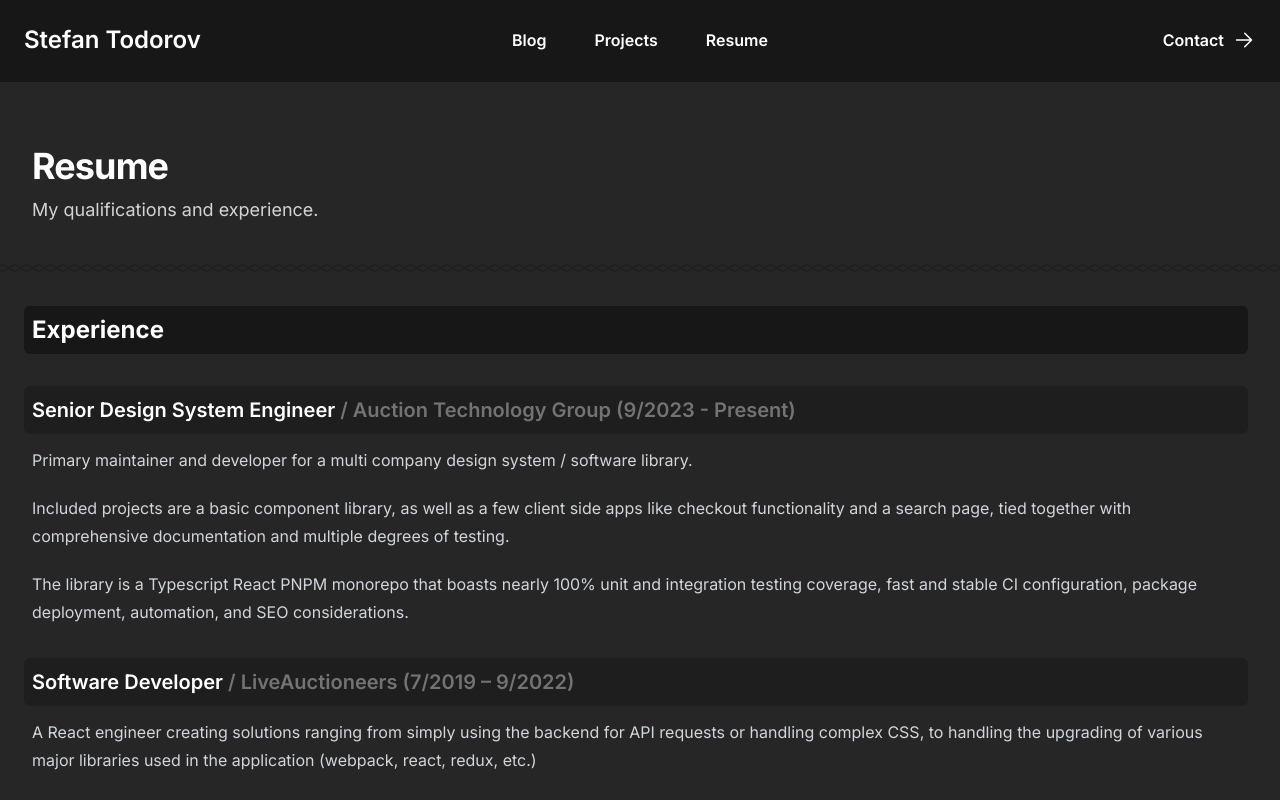
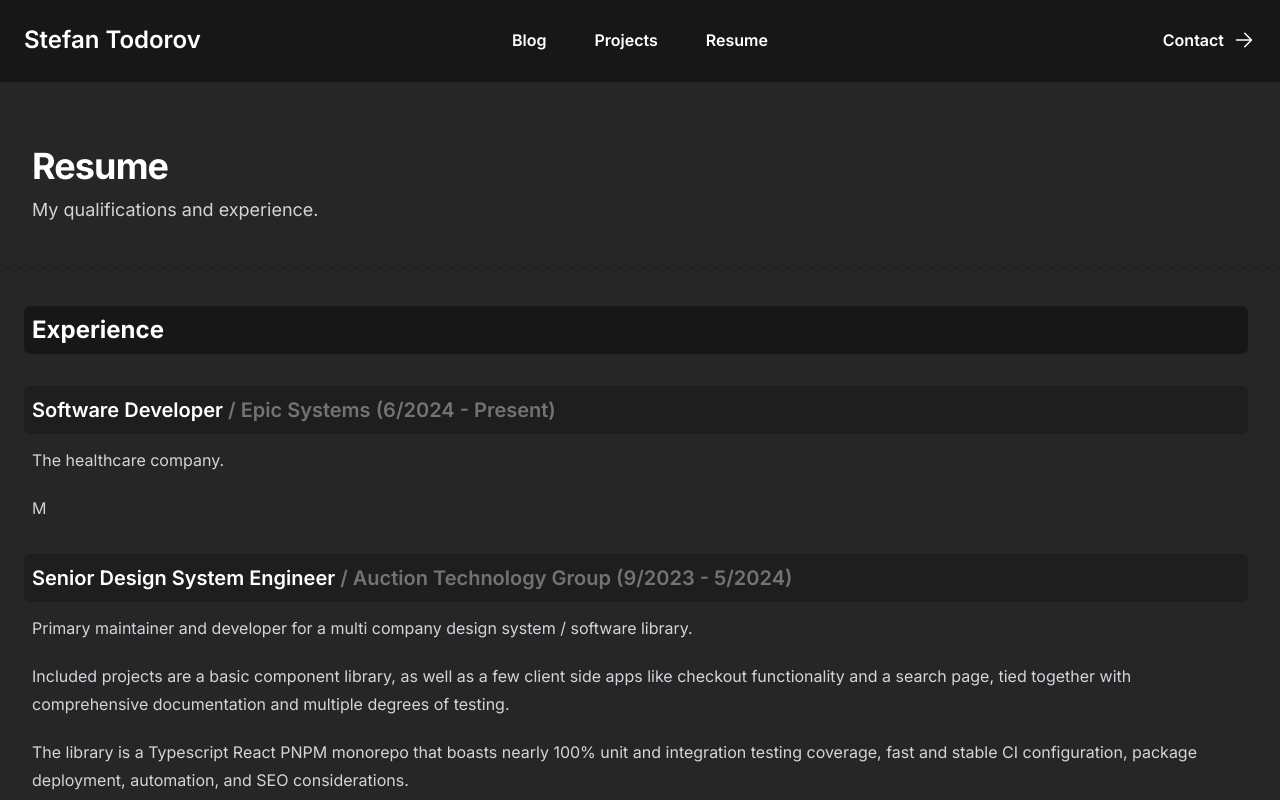
Before and after one commit to coravacav/portfolio, a Next.js app: page /resume in a window 1280 px wide. Shown: the top 800 px of the page. Built offline with nearby package versions, Linux system fonts and the light colour scheme.

Commit message:
update experience

```diff
--- a/src/app/resume/page.tsx
+++ b/src/app/resume/page.tsx
@@ -17,8 +17,15 @@ export default function ProjectsPage() {
 				<h2 className="-ml-2 rounded-md bg-neutral-900 p-2">Experience</h2>
 				<article>
 					<h3 className="-ml-2 rounded-md bg-neutral-900/50 p-2">
+						Software Developer <span className="inline-block text-neutral-500">/ Epic Systems (6/2024 - Present)</span>
+					</h3>
+					<p>The healthcare company.</p>
+					<p>M</p>
+				</article>
+				<article>
+					<h3 className="-ml-2 rounded-md bg-neutral-900/50 p-2">
 						Senior Design System Engineer{' '}
-						<span className="inline-block text-neutral-500">/ Auction Technology Group (9/2023 - Present)</span>
+						<span className="inline-block text-neutral-500">/ Auction Technology Group (9/2023 - 5/2024)</span>
 					</h3>
 					<p>Primary maintainer and developer for a multi company design system / software library.</p>
 					<p>
```
